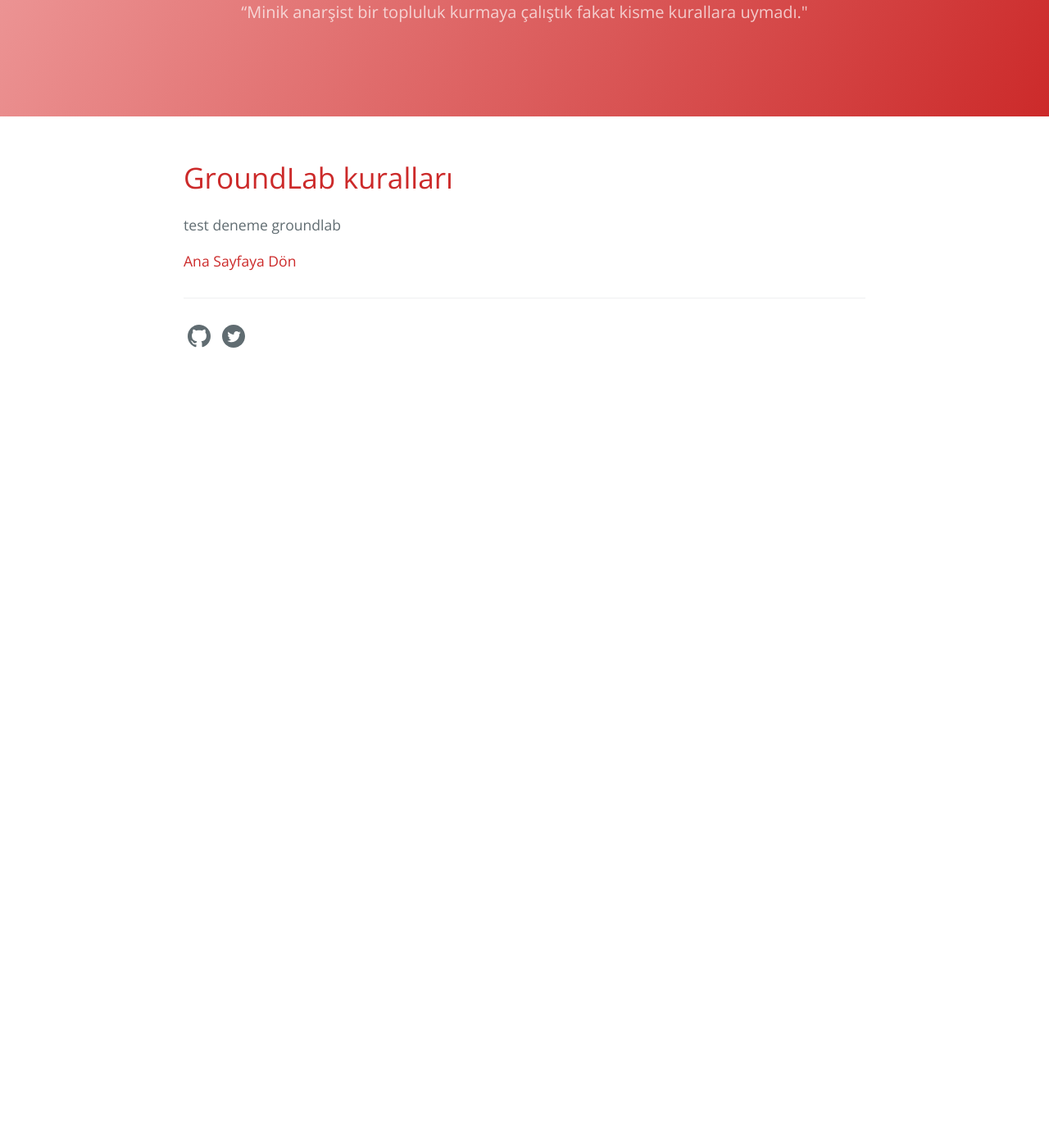
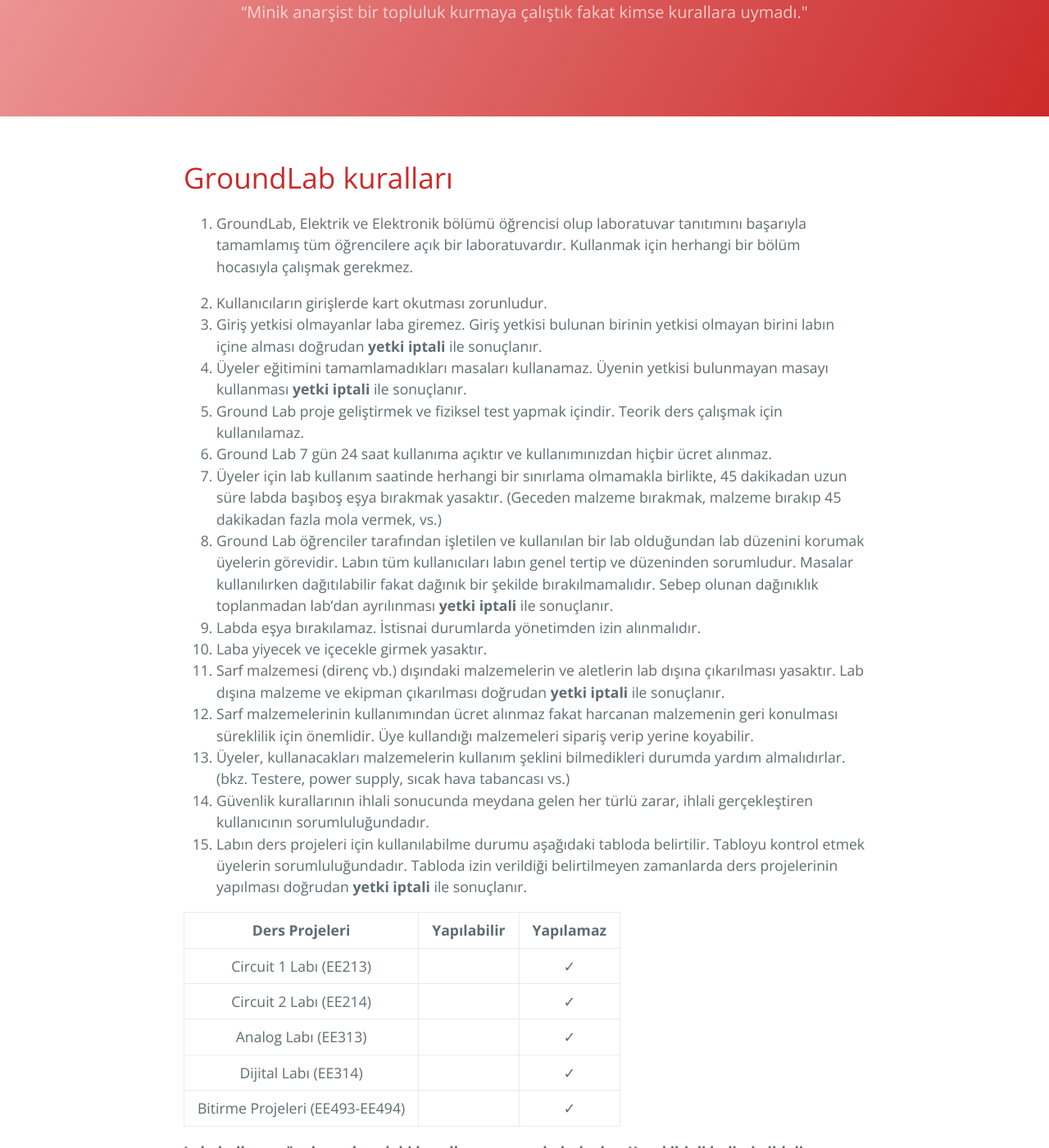
Before and after one commit to groundlabmetu/groundlabmetu.github.io, a Jekyll site: the page built from kurallar.md, in a window 1280 px wide and 1400 px high, scrolled down 265 px. Shown: the whole window at 82% size. Built offline with Jekyll 4.4.1, drawn with Linux system fonts in a browser that asks for light colours; before the commit the page ends 900 px from its top, so only the background shows below that; some of the changed text lies outside the part shown.

Commit message:
Kurallar

```diff
--- a/kurallar.md
+++ b/kurallar.md
@@ -1,13 +1,40 @@
 ---
 layout: page
 title: Kurallar
-tagline: “Minik anarşist bir topluluk kurmaya çalıştık fakat kisme kurallara uymadı."
+tagline: “Minik anarşist bir topluluk kurmaya çalıştık fakat kimse kurallara uymadı."
 permalink: /kurallar.html
 ref: kurallar
 order: 5
 ---
 <h1>GroundLab kuralları</h1>
-test deneme groundlab
 
 
+1.	GroundLab, Elektrik ve Elektronik bölümü öğrencisi olup laboratuvar tanıtımını başarıyla tamamlamış tüm öğrencilere açık bir laboratuvardır. Kullanmak için herhangi bir bölüm hocasıyla çalışmak gerekmez.
+
+2.	Kullanıcıların girişlerde kart okutması zorunludur.
+3.	Giriş yetkisi olmayanlar laba giremez. Giriş yetkisi bulunan birinin yetkisi olmayan birini labın içine alması doğrudan **yetki iptali** ile sonuçlanır.
+4.	Üyeler eğitimini tamamlamadıkları masaları kullanamaz. Üyenin yetkisi bulunmayan masayı kullanması **yetki iptali** ile sonuçlanır.
+5.	Ground Lab proje geliştirmek ve fiziksel test yapmak içindir. Teorik ders çalışmak için kullanılamaz.
+6.	Ground Lab 7 gün 24 saat kullanıma açıktır ve kullanımınızdan hiçbir ücret alınmaz.
+7.	Üyeler için lab kullanım saatinde herhangi bir sınırlama olmamakla birlikte, 45 dakikadan uzun süre labda başıboş eşya bırakmak yasaktır. (Geceden malzeme bırakmak, malzeme bırakıp 45 dakikadan fazla mola vermek, vs.)
+8.	Ground Lab öğrenciler tarafından işletilen ve kullanılan bir lab olduğundan lab düzenini korumak üyelerin görevidir.  Labın tüm kullanıcıları labın genel tertip ve düzeninden sorumludur. Masalar kullanılırken dağıtılabilir fakat dağınık bir şekilde bırakılmamalıdır. Sebep olunan dağınıklık toplanmadan lab’dan ayrılınması **yetki iptali** ile sonuçlanır.
+9.	Labda eşya bırakılamaz. İstisnai durumlarda yönetimden izin alınmalıdır.
+10.	Laba yiyecek ve içecekle girmek yasaktır.
+11.	Sarf malzemesi (direnç vb.) dışındaki malzemelerin ve aletlerin lab dışına çıkarılması yasaktır. Lab dışına malzeme ve ekipman çıkarılması doğrudan **yetki iptali** ile sonuçlanır.
+12.	Sarf malzemelerinin kullanımından ücret alınmaz fakat harcanan malzemenin geri konulması süreklilik için önemlidir. Üye kullandığı malzemeleri sipariş verip yerine koyabilir.
+13.	Üyeler, kullanacakları malzemelerin kullanım şeklini bilmedikleri durumda yardım almalıdırlar. (bkz. Testere, power supply, sıcak hava tabancası vs.)
+14.	Güvenlik kurallarının ihlali sonucunda meydana gelen her türlü zarar, ihlali gerçekleştiren kullanıcının sorumluluğundadır.
+15.	Labın ders projeleri için kullanılabilme durumu aşağıdaki tabloda belirtilir. Tabloyu kontrol etmek üyelerin sorumluluğundadır. Tabloda izin verildiği belirtilmeyen zamanlarda ders projelerinin yapılması doğrudan **yetki iptali** ile sonuçlanır.
+
+
+| Ders Projeleri | Yapılabilir | Yapılamaz |
+| :---: | :---: | :---: |
+| Circuit 1 Labı (EE213) |   | ✓ |
+| Circuit 2 Labı (EE214) |   | ✓ |
+| Analog Labı (EE313) |   | ✓ |
+| Dijital Labı (EE314) |   | ✓ |
+| Bitirme Projeleri (EE493-EE494) |   | ✓ |
+
+**Labı kullanan üyeler yukarıdaki kurallara uymayı kabul eder. Kural ihlali halinde ihlali gerçekleştiren üyelerin giriş yetkisi iptal edilecektir.**
+
 [Ana Sayfaya Dön]({{ '/' | absolute_url }})
```
